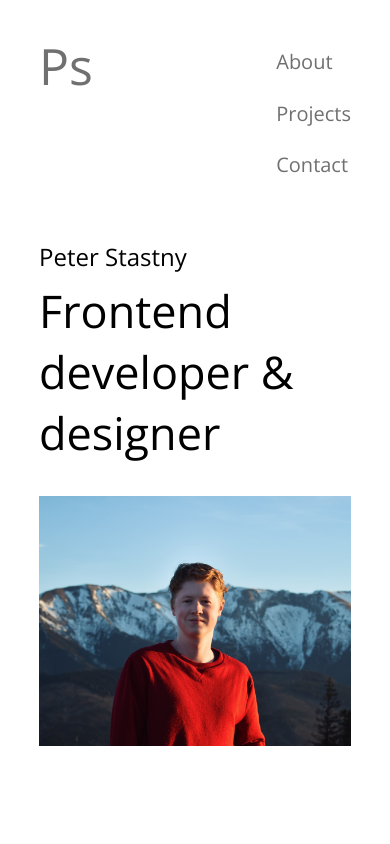
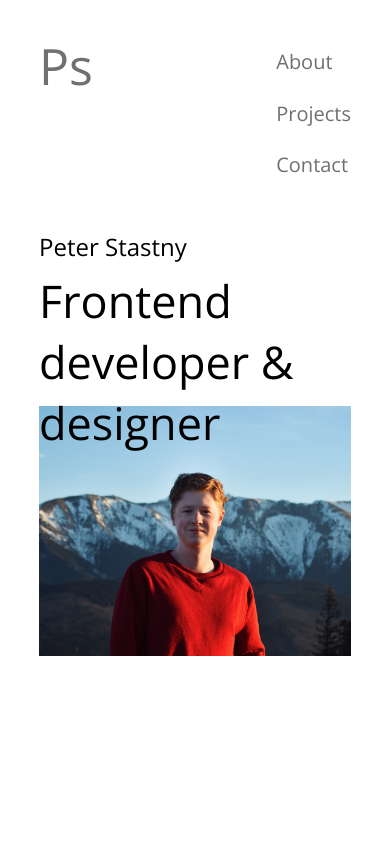
Before and after one commit to Cive793/Portfolio, a plain HTML site: page index.html in a window 390 px wide. Shown: the top 844 px of the page. Drawn offline with nearby package versions, Linux system fonts and the light colour scheme.

Commit message:
optimised landing section for mobile

```diff
--- a/style.css
+++ b/style.css
@@ -721,14 +721,14 @@ header {
     height: 130px;
   }
   .landingContainer {
-    margin-top: 270px;
+    margin-top: 180px;
   }
   .name {
-    top: 240px;
+    top: 230px;
     font-size: 24px;
   }
   .description {
-    top: 280px;
+    top: 270px;
     font-size: 45px;
   }
   #about {
```
